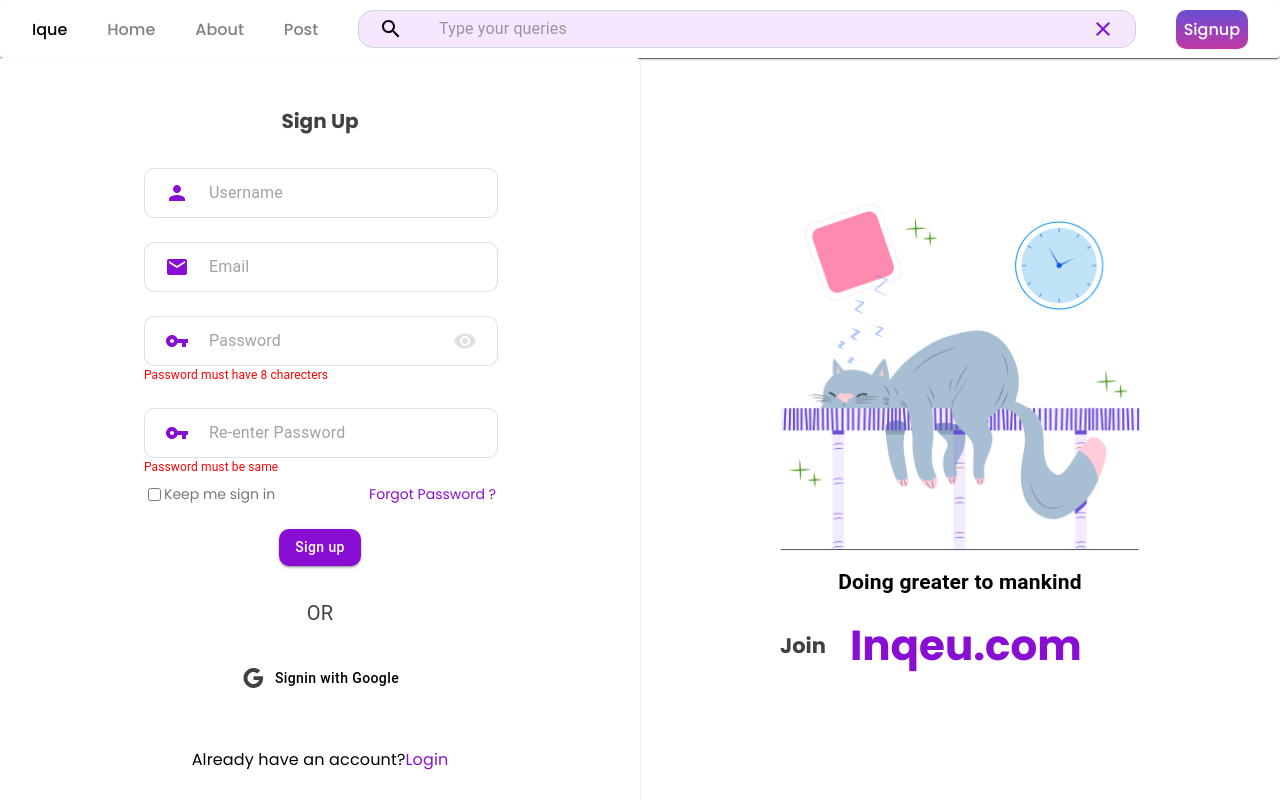
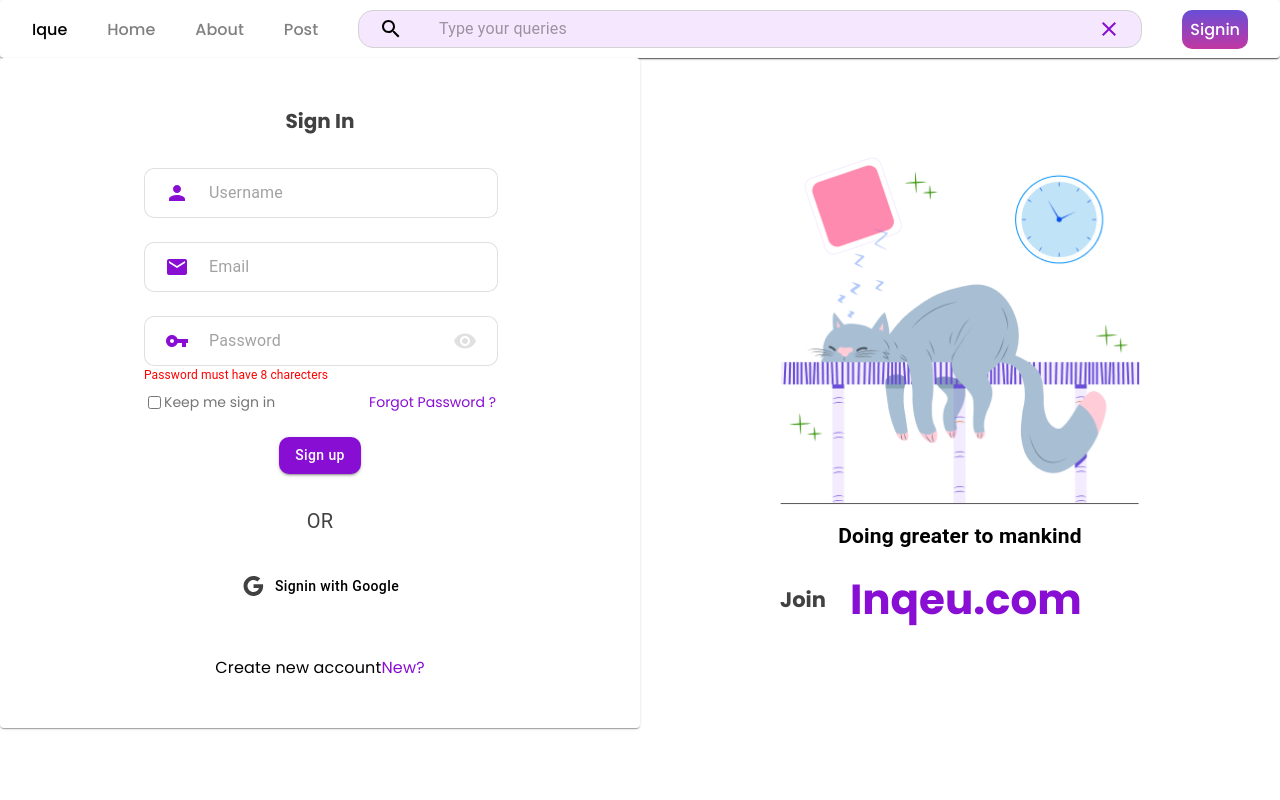
Before and after one commit to jaspreet11111111/Inqeu, a React (Create React App) app: page /auth in a window 1280 px wide. Shown: the top 800 px of the page. Built offline with nearby package versions, Linux system fonts and the light colour scheme; a web font is replaced by a local one.

Commit message:
fixes signup page

```diff
--- a/src/components/Navbar/Navbar.js
+++ b/src/components/Navbar/Navbar.js
@@ -158,7 +158,7 @@
             <>
               <Typography variant='p' fontWeight="500">
                 <NavLink to='/auth' className={({ isActive }) => (isActive ? 'login_btn' : 'signin_btn')}>
-                  {isSignedUp ? 'Signin' : 'Signup'}
+                  {!isSignedUp ? 'Signin' : 'Signup'}
                 </NavLink>
 
               </Typography>
@@ -230,7 +230,6 @@
                       </Link>
                     </Stack>
                     <Button onClick={logout}>Logout</Button>
-
                   </Card>
                 )}
               </Box>
@@ -238,9 +237,8 @@
               <>
                 <Typography variant='p' fontWeight="500">
                   <NavLink to='/auth' className={({ isActive }) => (isActive ? 'login_btn' : 'signin_btn')}>
-                    {isSignedUp ? 'Signin' : 'Signup'}
+                    {!isSignedUp ? 'Signin' : 'Signup'}
                   </NavLink>
-
                 </Typography>
               </>
             )}
--- a/src/components/Singup/SignupCard.js
+++ b/src/components/Singup/SignupCard.js
@@ -103,7 +103,7 @@
           }}>
           <Stack className='signinCard_stack'>
             <Typography color='#414141' variant='p' fontSize='20px' fontWeight='700' marginBottom='32px'>
-              {IsSignUp ? 'Sign In' : 'Sign Up'}
+              {!IsSignUp ? 'Sign In' : 'Sign Up'}
             </Typography>
             <form onSubmit={handleSubmit}>
               {!IsSignUp && (
@@ -186,7 +186,7 @@
               <Typography fontSize='12px' color='red' textAlign='left'>
                 Password must have 8 charecters
               </Typography>
-              {!IsSignUp && (
+              {IsSignUp && (
                 <>
 
                   <Stack
@@ -288,10 +288,10 @@
             </Stack>
             <Link className='newAccount_link' onClick={switchMode}>
               <Typography color='black' fontFamily='Poppins'>
-                {IsSignUp ? 'Create new account' : 'Already have an account? '}
+                {!IsSignUp ? 'Create new account' : 'Already have an account? '}
               </Typography>
               <Typography color='#880ED4' fontFamily='Poppins'>{
-                IsSignUp ? 'New?' : 'Login'
+                !IsSignUp ? 'New?' : 'Login'
               }</Typography>
             </Link>
           </Stack>
```
Also changed, not shown: 7 other files (tests, documents, lock files or other folders).
